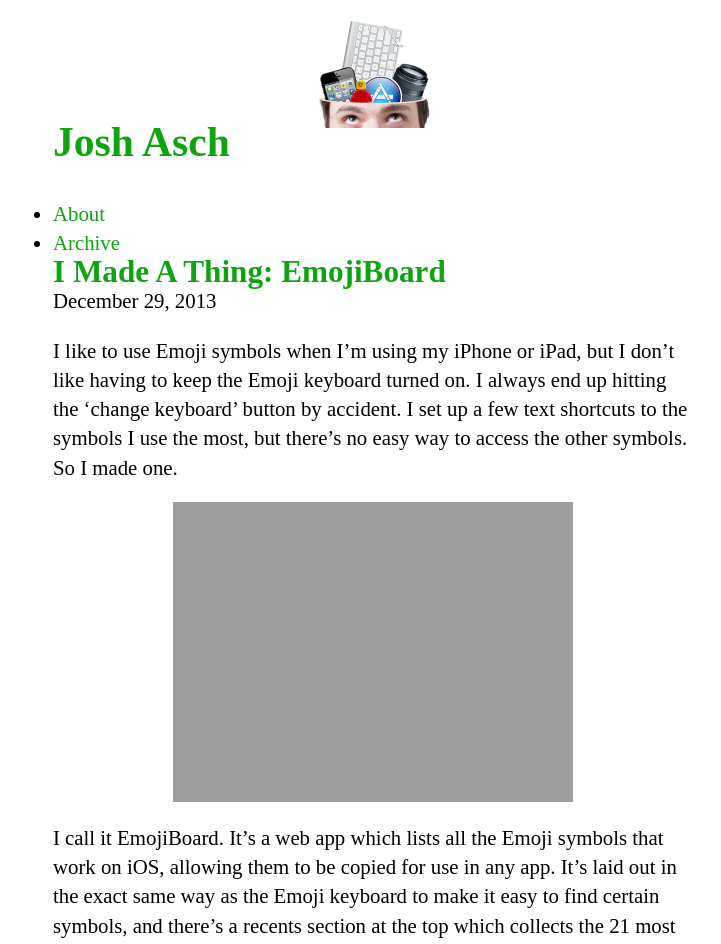
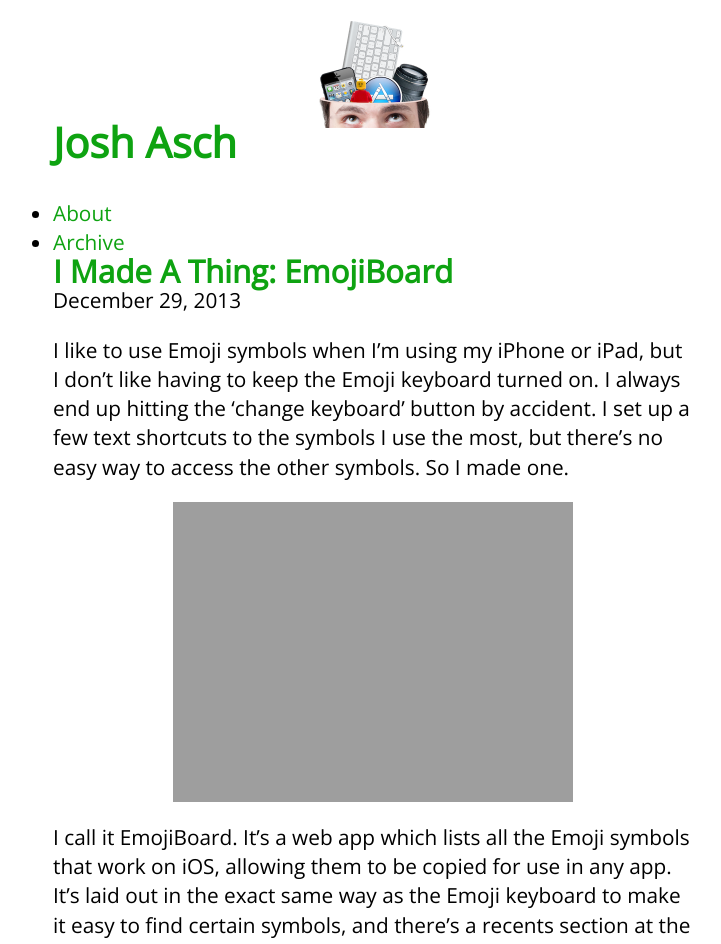
Before and after one commit to jobbogamer/jobbogamer.github.io, a Jekyll site: the page built from index.html, in a window 1280 px wide. Shown: the top 944 px of the page, without its empty margins (267-988 px from the left). Built offline with Jekyll 4.4.1, drawn with Linux system fonts in a browser that asks for light colours; Markdown is read by kramdown in place of the engine named in the settings; the list of posts is cut into pages by our own code.

Commit message:
Try out Open Sans

```diff
--- a/_layouts/default.html
+++ b/_layouts/default.html
@@ -10,6 +10,7 @@
 		<meta name="viewport" content="width=device-width, initial-scale=1" />
 		<meta name="canonical" content="{{ site.url }}{{ page.url }}" />
 
+		<link href='http://fonts.googleapis.com/css?family=Open+Sans' rel='stylesheet' type='text/css'>
         <link rel="stylesheet" href="/css/syntax.css" />
         <link rel="stylesheet" href="/css/bigfoot-number.css" />
         <link rel="stylesheet" href="/css/main.css" />
--- a/css/main.css
+++ b/css/main.css
@@ -30,6 +30,7 @@
 body {
 	font-size: 1.3em;
 	line-height: 1.4em;
+	font-family: 'Open Sans', sans-serif;
 }
 
 a {
```
